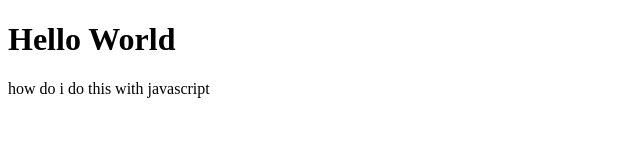
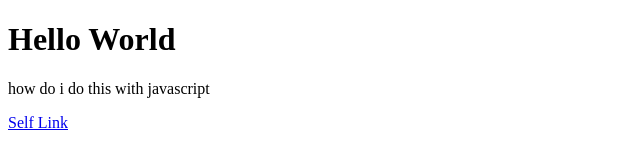
Before and after one commit to dxlerate/dxlerate.github.io, a plain HTML site: page index.html in a window 1280 px wide. Shown: the full height of the page, 0-640 px from the left. Drawn offline with Linux system fonts and the light colour scheme.

Commit message:
Update index.html

```diff
--- a/index.html
+++ b/index.html
@@ -6,5 +6,6 @@
 </head>
 <h1>Hello World</h1>
 <p>how do i do this with javascript</p>
+<a href="https://dxlerate.github.io/">Self Link<a>
 </body>
 </html>
```
